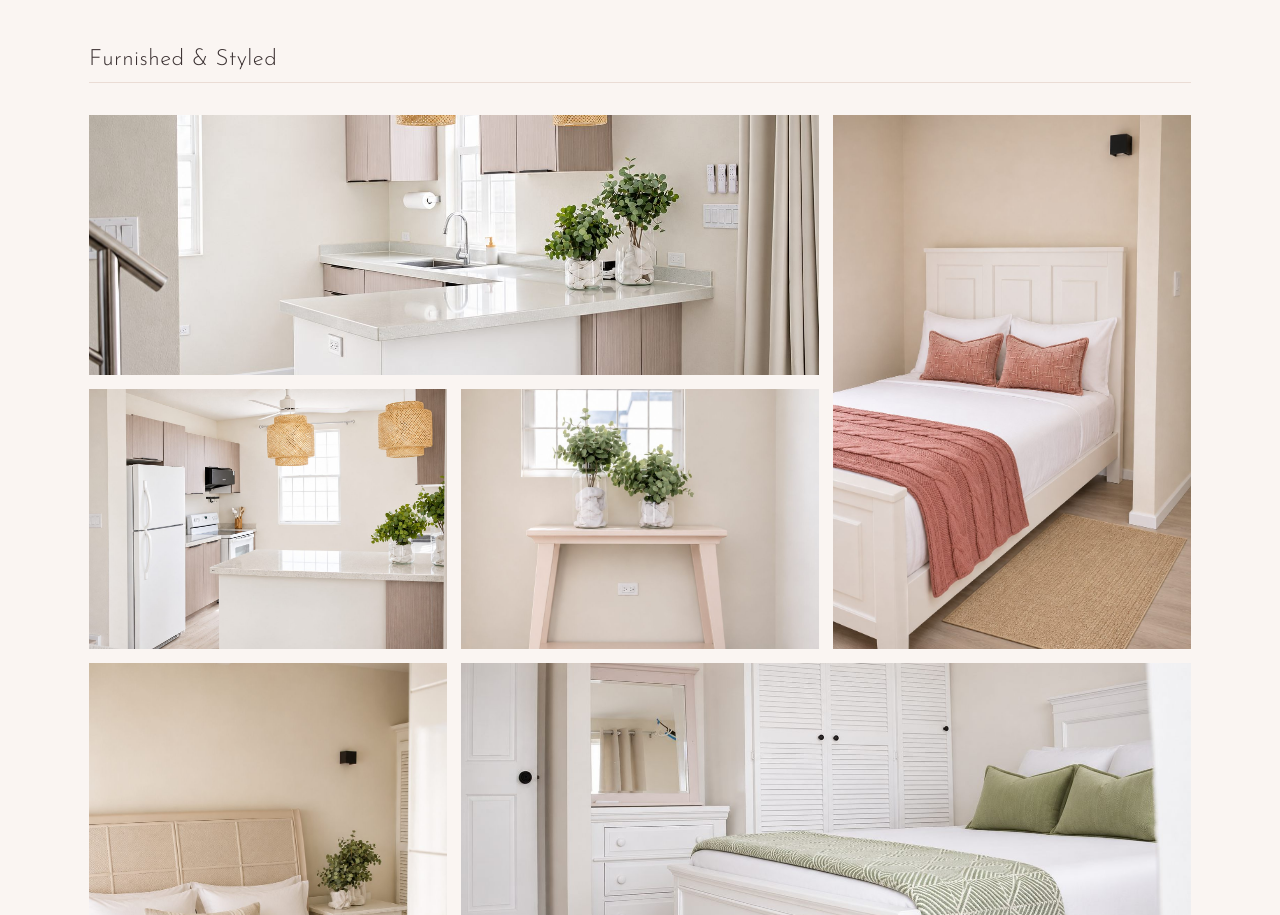
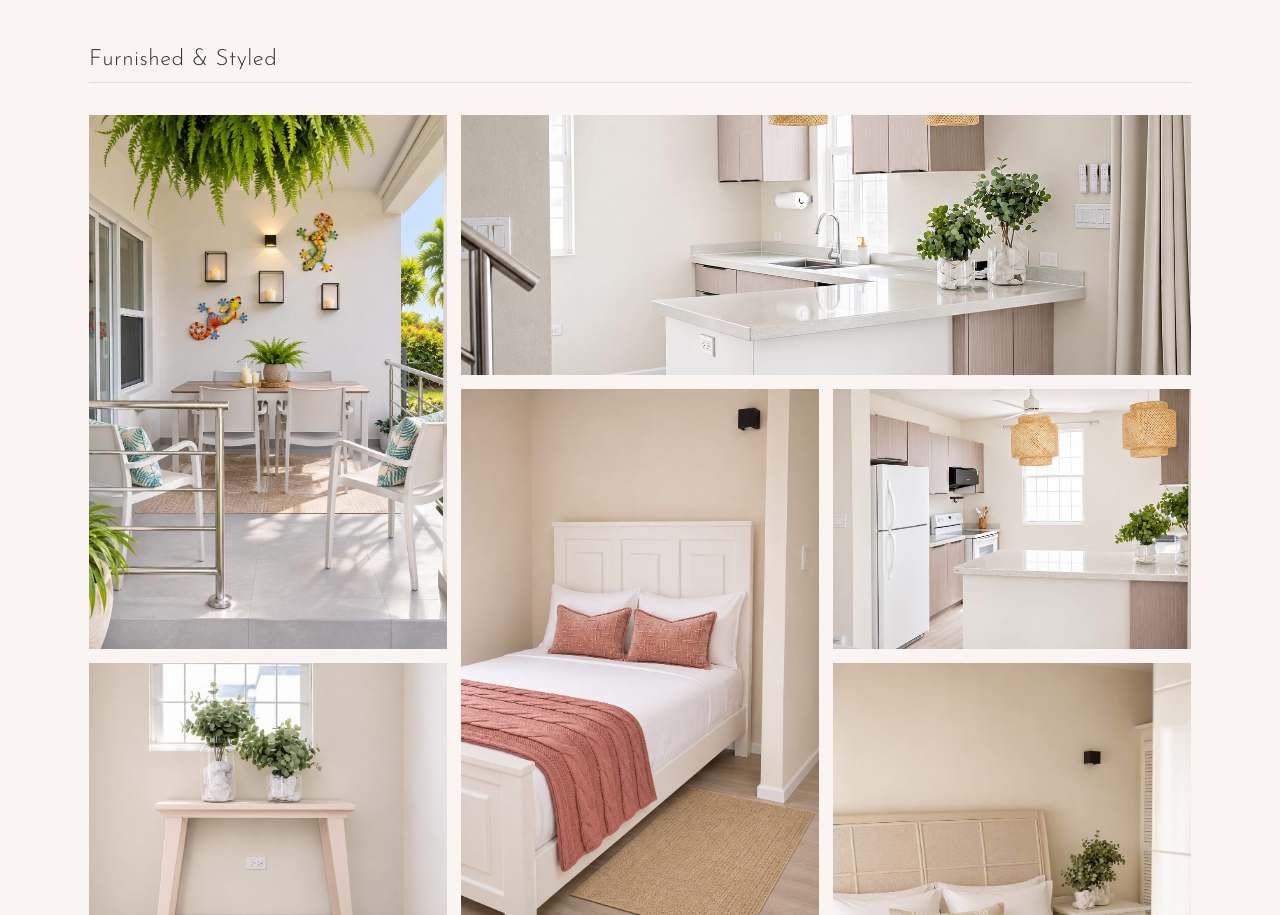
Before and after one commit to dovermews/dovermews.github.io, a plain HTML site: page index.html in a window 1280 px wide. Shown: the part 3963-4878 px from the top of the page. Drawn offline with Linux system fonts and the light colour scheme.

Commit message:
Add main floor patio photo to the furnished gallery
Co-Authored-By: Claude Opus 5.5 <noreply@anthropic.com>

```diff
--- a/index.html
+++ b/index.html
@@ -244,6 +244,7 @@
 
     <h3 class="gallery-title">Furnished &amp; Styled</h3>
     <div class="gallery-grid">
+      <button class="tall"><img src="images/patio.webp" alt="Main floor patio, furnished with dining table and lounge chairs"></button>
       <button class="wide"><img src="images/kitchen.jpg" alt="Styled kitchen with breakfast counter"></button>
       <button class="tall"><img src="images/bedroom-1.jpg" alt="Bedroom with white bed and pink throw"></button>
       <button><img src="images/kitchen-2.jpg" alt="Styled kitchen with fridge and stove"></button>
```
Also changed, not shown: images/patio.webp (added).
